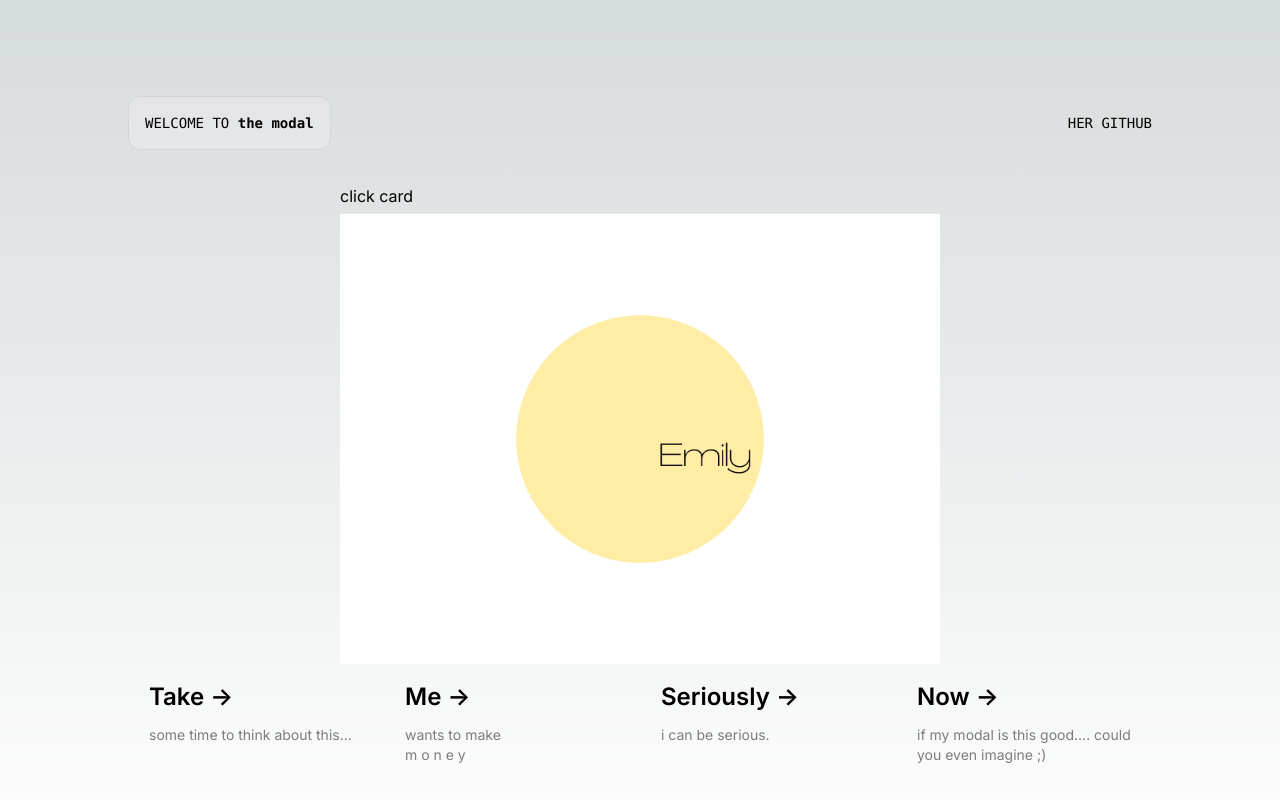
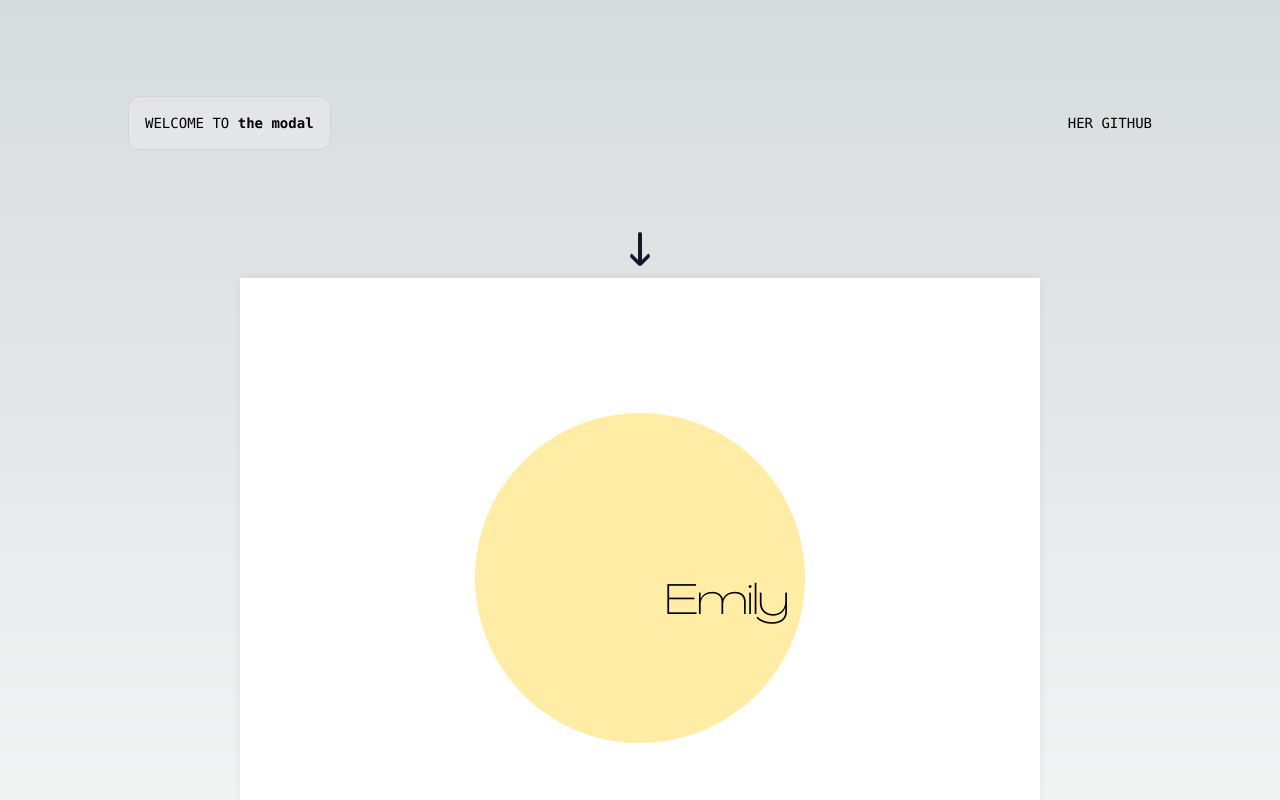
Before and after one commit to emparker/modal, a Next.js app: page / in a window 1280 px wide. Shown: the top 800 px of the page. Built offline with nearby package versions, Linux system fonts and the light colour scheme.

Commit message:
Creates and renders modal toggle in a basic way.

```diff
--- /dev/null
+++ b/app/components/ClickableImage.tsx
@@ -0,0 +1,27 @@
+'use client'
+import React from 'react'
+import Image from 'next/image'
+
+const ClickableImage: React.FC<{ modalFlip: boolean, onClick: () => void }> = ({ onClick }) => {
+
+    return (
+        <div onClick={onClick}>
+            <div className="flex flex-col items-center justify-center h-12 animate-bounce w-30">
+                <div className="h-8 w-0 border-l-2 border-r-2 border-gray-900 rounded"><span className=""></span></div>
+                <div className="h-4 border-r-4 border-b-4 w-4 rotate-45 -mt-4 border-gray-900 rounded"><span className=""></span></div>
+            </div>
+            <div className="flex flex-col place-items-start ">
+                <Image
+                    src="/emily_circle.png"
+                    alt="Emily"
+                    className="h-auto w-auto relative drop-shadow-[0_0_0.3rem_#00000010] dark:drop-shadow-[0_0_0.3rem_#ffffff70] dark:invert"
+                    width={600}
+                    height={324}
+                    priority
+                    />
+            </div>
+        </div>
+    )
+}
+
+export default ClickableImage
--- a/app/components/DownArrow.tsx
+++ /dev/null
@@ -1,9 +0,0 @@
-import React from 'react'
-
-export default function DownArrow() {
-    return (
-        <div className="flex items-center justify-center h-16 animate-bounce w-30">
-            <div className="w-30 h-0 border-t-8 border-r-8 border-transparent border-gray-900"><span className="">click card</span></div>
-        </div>
-    )
-}
--- /dev/null
+++ b/app/components/TheModal.tsx
@@ -0,0 +1,19 @@
+import react from "react"
+
+const TheModal: React.FC<{ modalFlip: boolean, onClick: () => void }> = ({ onClick }) => {
+
+    return (
+        <div onClick={onClick} className="">
+
+            <div className="flex flex-col items-center justify-center h-12 animate-bounce w-30">
+                <div className="h-8 w-0 border-l-2 border-r-2 border-gray-900 rounded"><span className=""></span></div>
+                <div className="h-4 border-r-4 border-b-4 w-4 rotate-45 -mt-4 border-gray-900 rounded"><span className=""></span></div>
+            </div>
+            <div className="bg-slate-50 w-[400px] h-[300px] flex items-center justify-center">
+                <h1>YO</h1>
+            </div>
+        </div>
+    )
+}
+
+export default TheModal
--- a/app/globals.css
+++ b/app/globals.css
@@ -24,4 +24,5 @@ body {
       rgb(var(--background-end-rgb))
     )
     rgb(var(--background-start-rgb));
+    font-family: 'woff2', sans-serif;
 }
--- a/app/page.tsx
+++ b/app/page.tsx
@@ -1,9 +1,25 @@
-import Image from 'next/image'
-import DownArrow from './components/DownArrow';
+'use client'
+
+import React from "react"
+import ClickableImage from './components/ClickableImage';
+import TheModal from './components/TheModal'
 
 export default function Home() {
+  const [modalFlip, setModalFlip] = React.useState(true)
+
+  const handleClick = () => {
+    console.log('Image clicked');
+    setModalFlip(!modalFlip)
+  };
+
+  const handleModalClick = () => {
+    console.log('modal clicked');
+    setModalFlip(!modalFlip)
+  };
+
+
   return (
-    <main className="flex min-h-screen flex-col items-center justify-between p-24">
+    <main className="flex min-h-screen flex-col items-center justify-between gap-20 p-24">
       <div className="z-10 max-w-5xl w-full items-center justify-between font-mono text-sm lg:flex">
         <p className="fixed left-0 top-0 flex w-full justify-center border-b border-gray-300 bg-gradient-to-b from-zinc-200 pb-6 pt-8 backdrop-blur-2xl dark:border-neutral-800 dark:bg-zinc-800/30 dark:from-inherit lg:static lg:w-auto  lg:rounded-xl lg:border lg:bg-gray-200 lg:p-4 lg:dark:bg-zinc-800/30">
           WELCOME TO&nbsp;
@@ -20,26 +36,15 @@ export default function Home() {
           </a>
         </div>
       </div>
-
-      <div className="flex flex-col place-items-start ">
-          <DownArrow />
-          <Image
-              src="/emily_circle.png"
-              alt="Emily"
-              className="relative dark:drop-shadow-[0_0_0.3rem_#ffffff70] dark:invert"
-              width={600}
-              height={324}
-              priority
-              />
-        {/* <Image
-        className="relative dark:drop-shadow-[0_0_0.3rem_#ffffff70] dark:invert"
-        src="/next.svg"
-        alt="Next.js Logo"
-        width={180}
-        height={37}
-        priority
-      /> */}
-      </div>
+    { modalFlip ?
+    <div className="clickable-img">
+      <ClickableImage modalFlip={modalFlip} onClick={handleClick}/>
+    </div>
+    :
+    <div className="modal-component">
+      <TheModal modalFlip={modalFlip} onClick={handleModalClick} />
+    </div>
+  }
 
       <div className="mb-32 grid text-center lg:max-w-5xl lg:w-full lg:mb-0 lg:grid-cols-4 lg:text-left">
         <a
```
